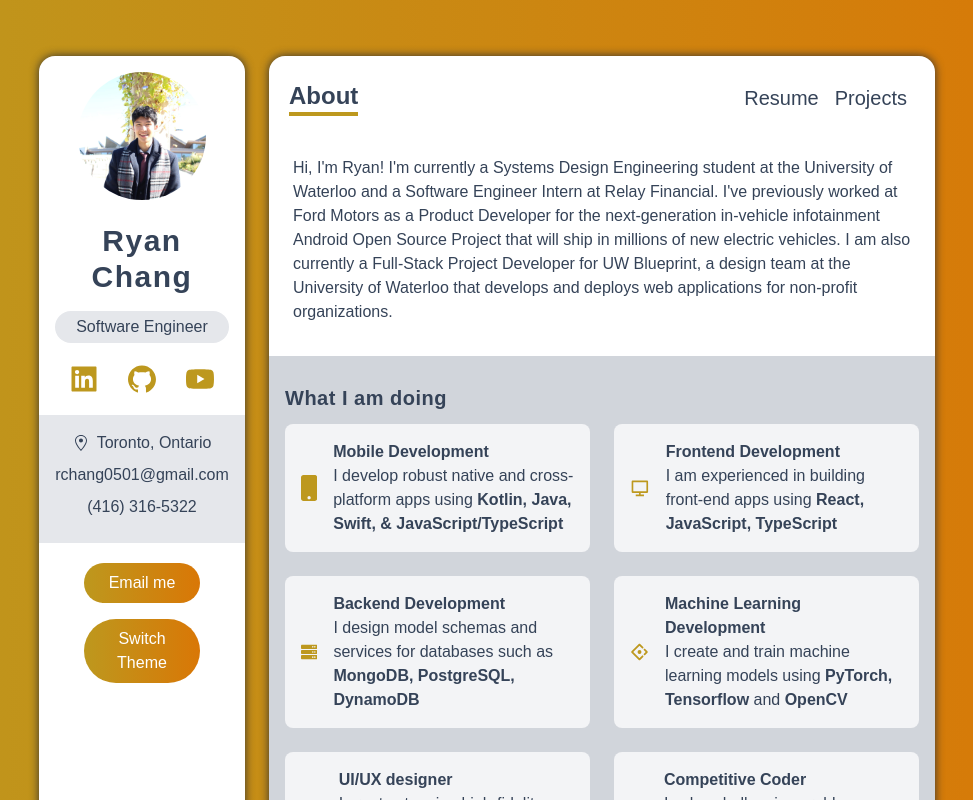
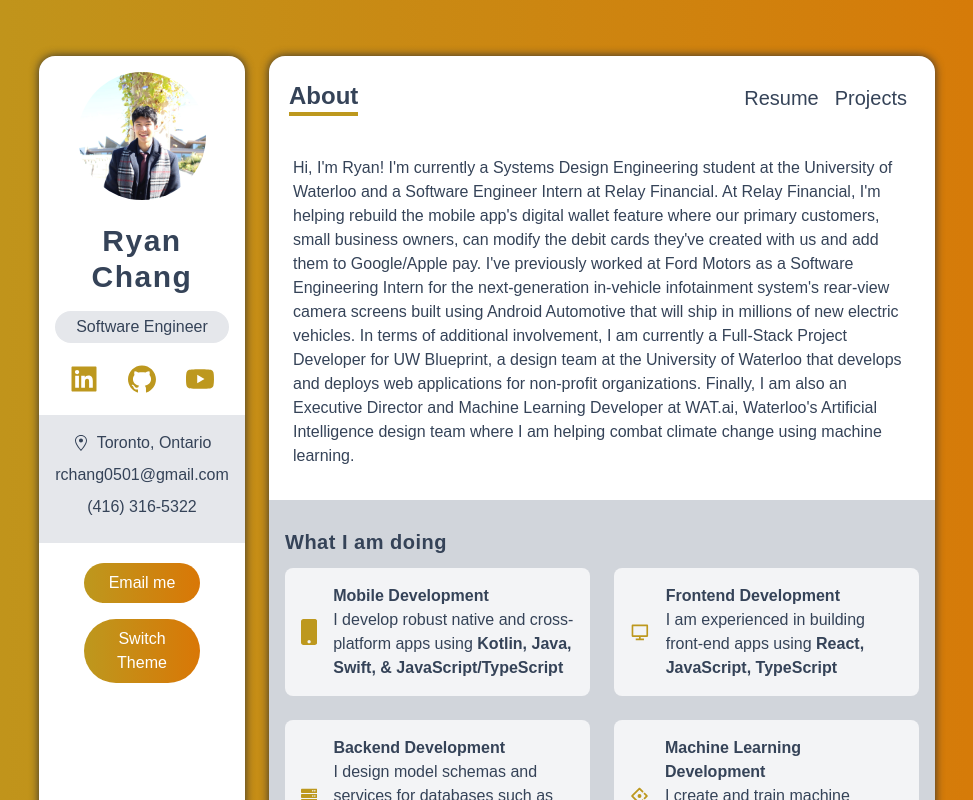
Before and after one commit to rchang0501/Ryan-Chang-Personal-Website, a Next.js app: page / in a window 1280 px wide. Shown: the top 800 px of the page, without its empty margins (153-1126 px from the left). Built offline with nearby package versions, Linux system fonts and the light colour scheme.

Commit message:
updated bio

```diff
--- a/pages/index.tsx
+++ b/pages/index.tsx
@@ -31,12 +31,20 @@
 
       <h6 className="my-3 text-base font-medium">
         Hi, I'm Ryan! I'm currently a Systems Design Engineering student at the
-        University of Waterloo and a Software Engineer Intern at Relay Financial. I've previously worked at Ford Motors as a
-        Product Developer for the next-generation in-vehicle infotainment
-        Android Open Source Project that will ship in millions of new electric
-        vehicles. I am also currently a Full-Stack Project Developer for UW
-        Blueprint, a design team at the University of Waterloo that develops and deploys web
-        applications for non-profit organizations.
+        University of Waterloo and a Software Engineer Intern at Relay
+        Financial. At Relay Financial, I'm helping rebuild the mobile app's
+        digital wallet feature where our primary customers, small business
+        owners, can modify the debit cards they've created with us and add them
+        to Google/Apple pay. I've previously worked at Ford Motors as a Software
+        Engineering Intern for the next-generation in-vehicle infotainment
+        system's rear-view camera screens built using Android Automotive that
+        will ship in millions of new electric vehicles. In terms of additional
+        involvement, I am currently a Full-Stack Project Developer for UW
+        Blueprint, a design team at the University of Waterloo that develops and
+        deploys web applications for non-profit organizations. Finally, I am
+        also an Executive Director and Machine Learning Developer at WAT.ai,
+        Waterloo's Artificial Intelligence design team where I am helping combat
+        climate change using machine learning.
       </h6>
       <div
         className="flex-grow p-4 mt-5 bg-gray-300 dark:bg-dark-100 "
```
